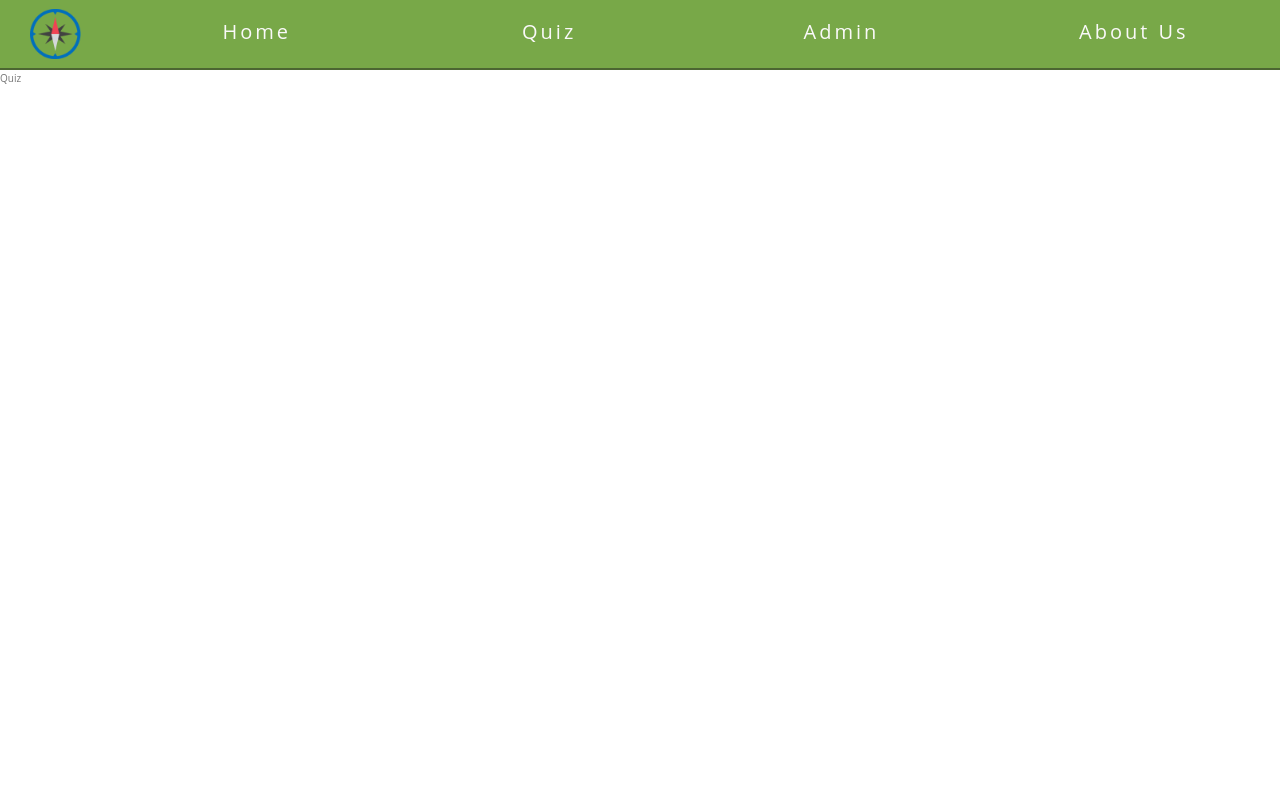
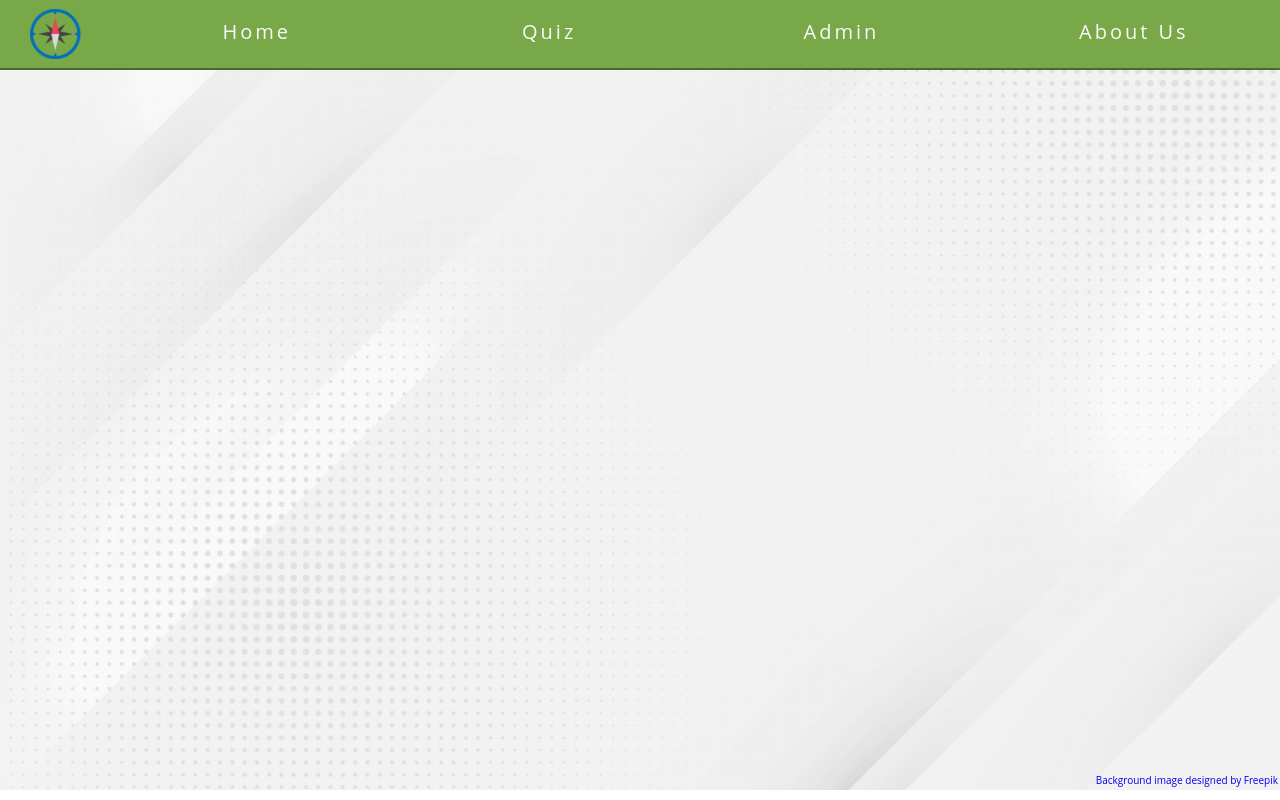
Before and after one commit to jamesjellow/journeymxn-frontend, a Next.js app: page /quiz in a window 1280 px wide. Built offline with nearby package versions, Linux system fonts and the light colour scheme.

Commit message:
Add the quiz form component and background

```diff
--- a/pages/about.js
+++ b/pages/about.js
@@ -60,7 +60,7 @@ export default function About() {
           <div className={`${styles["team-card"]} ${styles["card-right"]}`}>
             <img className={`${styles["team-card__image"]} ${styles["image-left"]}`} src="/patrick.jpg" alt="Photo of Patrick"/>
             <h2 className={`${styles["team-card__title"]} ${styles["title-left"]}`}>Front-End Developer: Patrick Castillofuentes</h2>
-            <p className={`${styles["team-card__info"]} ${styles["info-left"]}`}>Patrick is a 5th Year Computer Science Major. He specializes in network security and cryptography. In addition, Patrick is also has a background in graphic design</p>
+            <p className={`${styles["team-card__info"]} ${styles["info-left"]}`}>Patrick is a 5th Year Computer Science Major. He specializes in network security and cryptography. In addition, Patrick is also has a background in graphic design.</p>
           </div>
         </section>
 
--- a/pages/quiz.js
+++ b/pages/quiz.js
@@ -17,10 +17,13 @@ export default function Quiz() {
 
       <NavComponent />
 
-      <div className="">
-        <div className="container">
-          Quiz
+
+      <div className={styles["container"]}>
+        <div className={styles["card"]}>
+
         </div>
+
+        <a className={styles["img-credit"]} href="http://www.freepik.com">Background image designed by Freepik</a>
       </div>
 
     </div>
--- a/styles/pages/quiz.module.scss
+++ b/styles/pages/quiz.module.scss
@@ -7,3 +7,24 @@
 		background-color: aquamarine;
 	}
 }
+
+.container {
+	background-image: url(../../public/quiz_background.jpg);
+	background-size: cover;
+    background-repeat: no-repeat;
+    background-position: bottom;
+    position: relative;
+
+	height: 90vh;
+
+	padding: 2rem;
+}
+
+.img-credit {
+	position: absolute;
+	bottom: .2rem;
+	right: .2rem;
+
+	text-decoration: none;
+	font-size: 1rem;
+}
```
Also changed, not shown: components/quiz_form.js (added, +12 -0 lines), styles/components/quiz_form.module.scss (added, +10 -0 lines), components/form.js (deleted), public/quiz_background.jpg (added).
